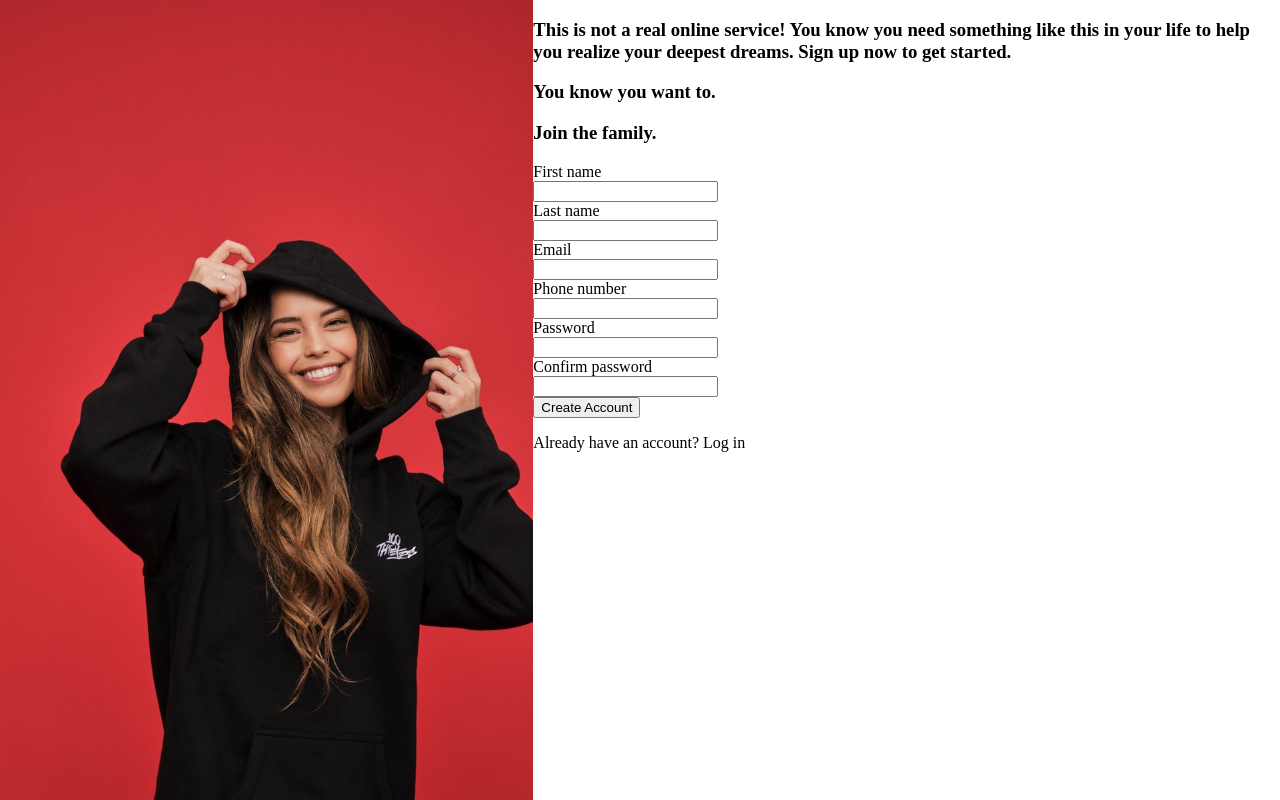
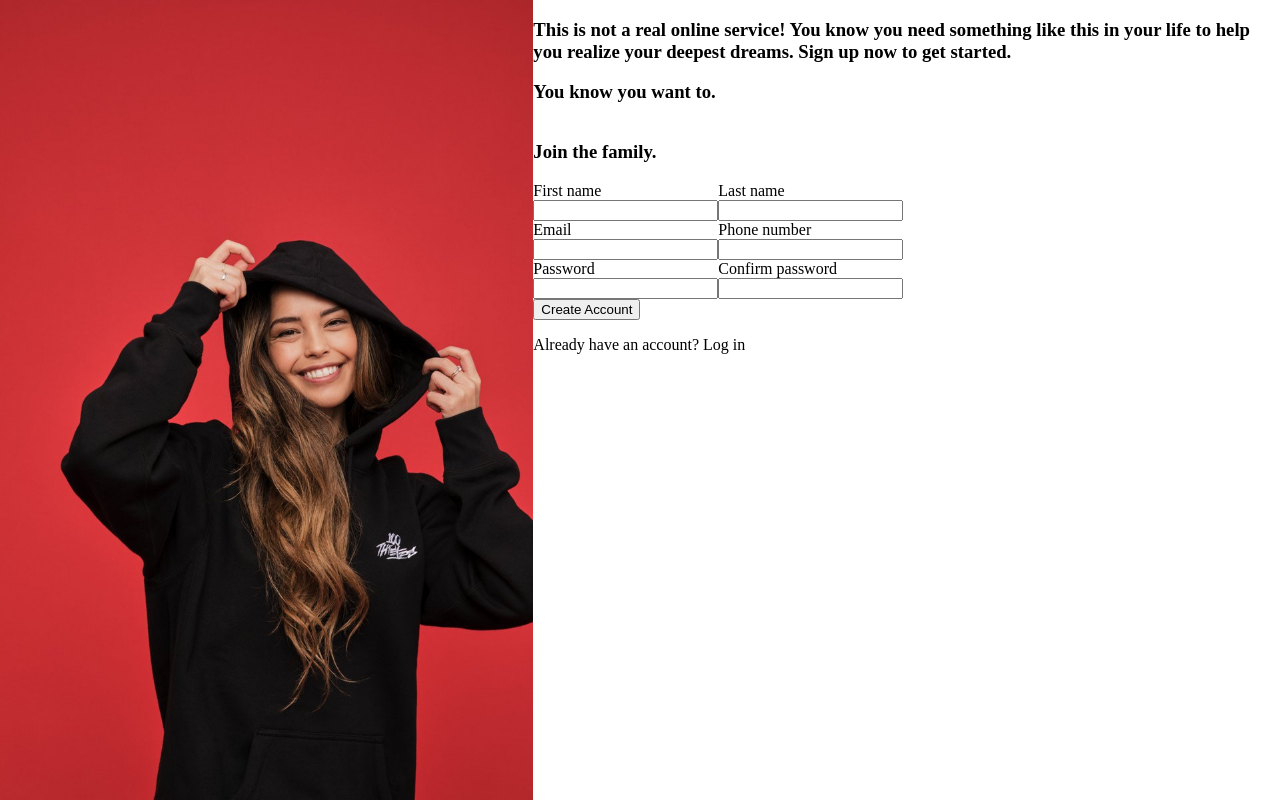
Before and after one commit to irene-panis/sign-up-form, a plain HTML site: page index.html in a window 1280 px wide. Drawn offline with Linux system fonts and the light colour scheme.

Commit message:
Fix alignment

```diff
--- a/style.css
+++ b/style.css
@@ -15,6 +15,16 @@ html, body {
   width: auto;
 }
 
-input, label {
+form {
+  display: flex;
+  flex-direction: column;
+}
+
+.form-row {
+  display: flex;
+  flex-direction: row;
+}
+
+label, input {
   display: block;
 }
```
